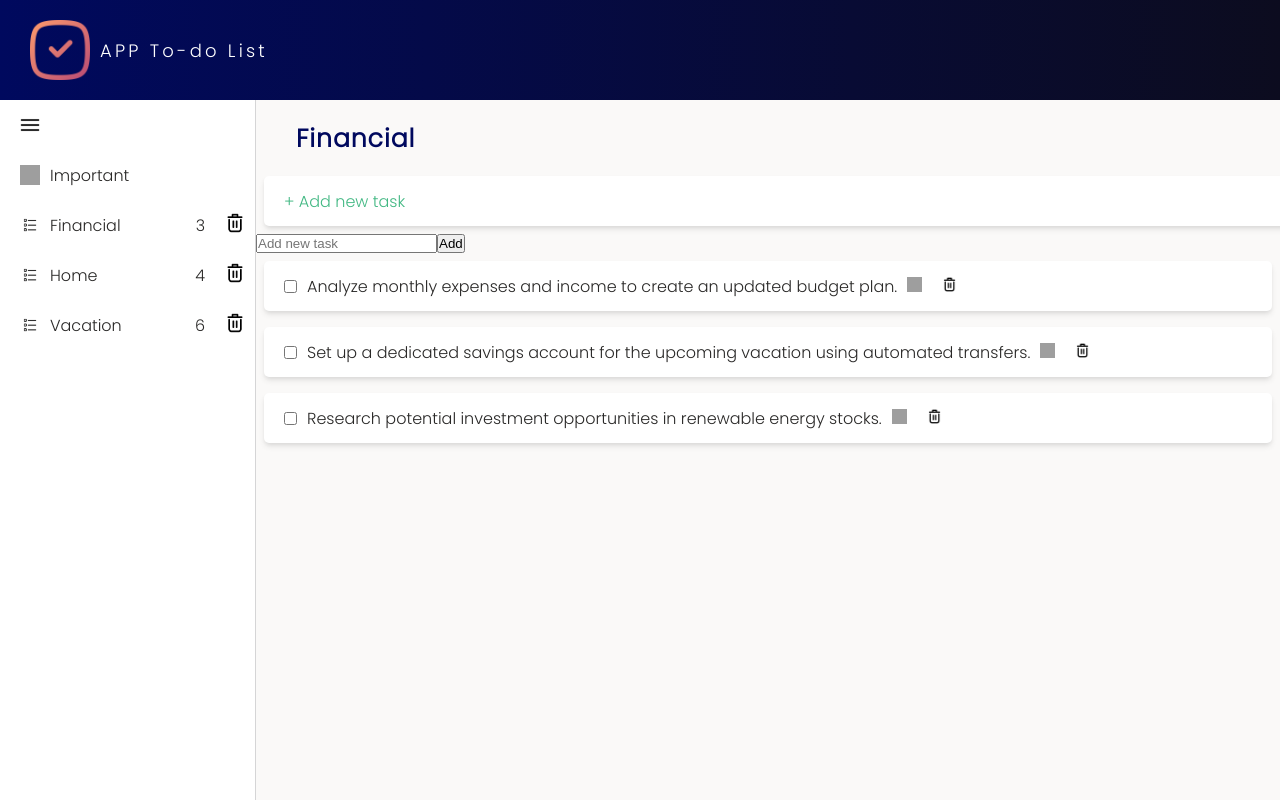
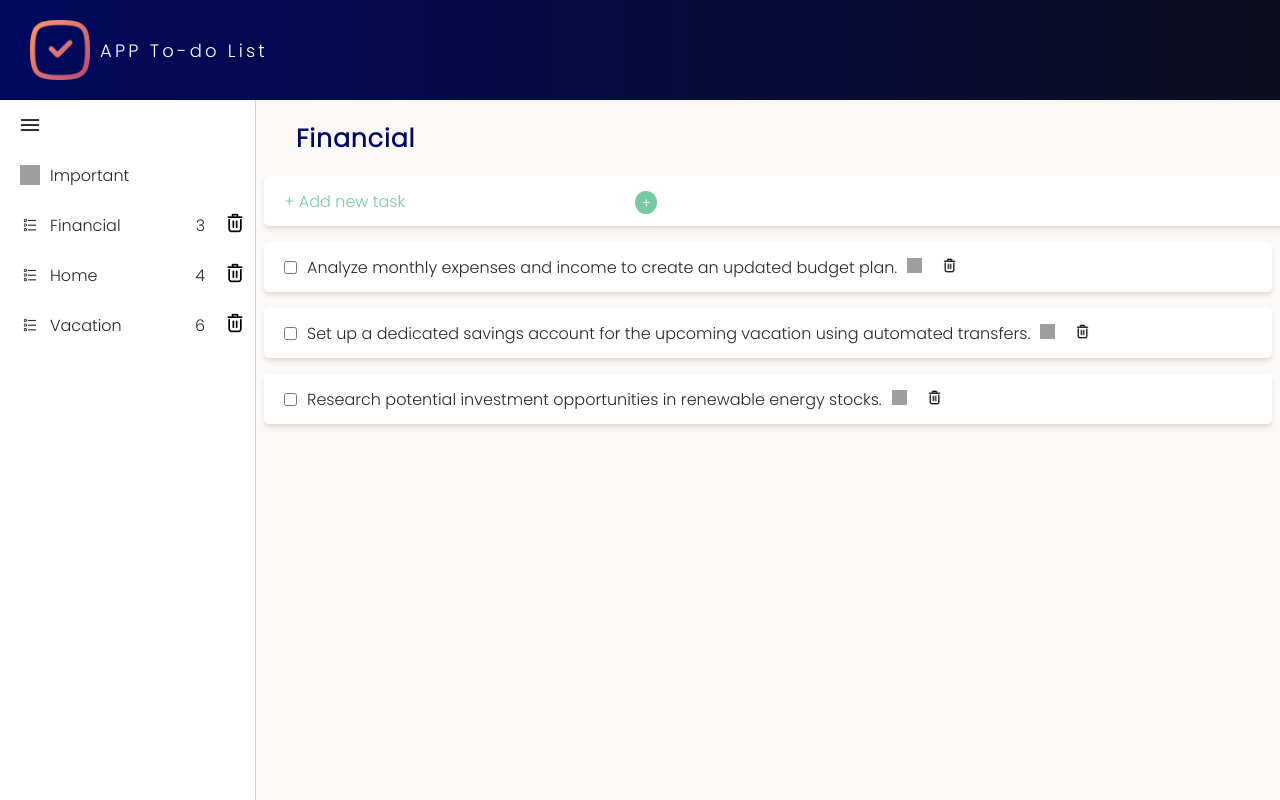
Before and after one commit to JulianaVanier/582-app-to-do-list-vue, a Vue app: page / in a window 1280 px wide. Both pictures are taken after a click on the element "Financial". Built offline with nearby package versions, Linux system fonts and the light colour scheme; grey boxes are pictures that could not be loaded.

Commit message:
added style form add new task

```diff
--- a/src/App.vue
+++ b/src/App.vue
@@ -220,7 +220,6 @@ export default {
       });
       // this.lists[listId - 1].qt = this.lists[listId - 1].qt + 1;
       this.counterTasksPerList();
-
     },
     counterTasksPerList() {
       // console.log("chips");
--- a/src/components/ListOfTasks.vue
+++ b/src/components/ListOfTasks.vue
@@ -2,16 +2,17 @@
   <div class="box-title-list">
     <h2>{{ nameListDisplay }}</h2>
   </div>
-  <div class="box-add-task" v-if="idListDisplay != 0">+ Add new task</div>
-  <div class="formAddTask">
+  <!-- <div class="box-add-task" v-if="idListDisplay != 0">+ Add new task</div> -->
+  <div class="form-add-task" v-if="idListDisplay != 0">
     <form @submit.prevent="addNewTask(idListDisplay)">
       <input
         type="text"
         name="task"
-        placeholder="Add new task"
+        placeholder="+ Add new task"
         v-model="name"
+        class="input-add-task"
       />
-      <input type="submit" value="Add" />
+      <input class="input-btn" type="submit" value="+" />
     </form>
   </div>
   <TaskItem
@@ -81,6 +82,7 @@ export default {
     },
     addNewTask(idListDisplay) {
       this.$emit("addNewTask", idListDisplay, this.name);
+      this.name = "";
       // this.$emit("addNewTask");
       // console.log(this.newTask);
       // console.log(idListDisplay);
```
